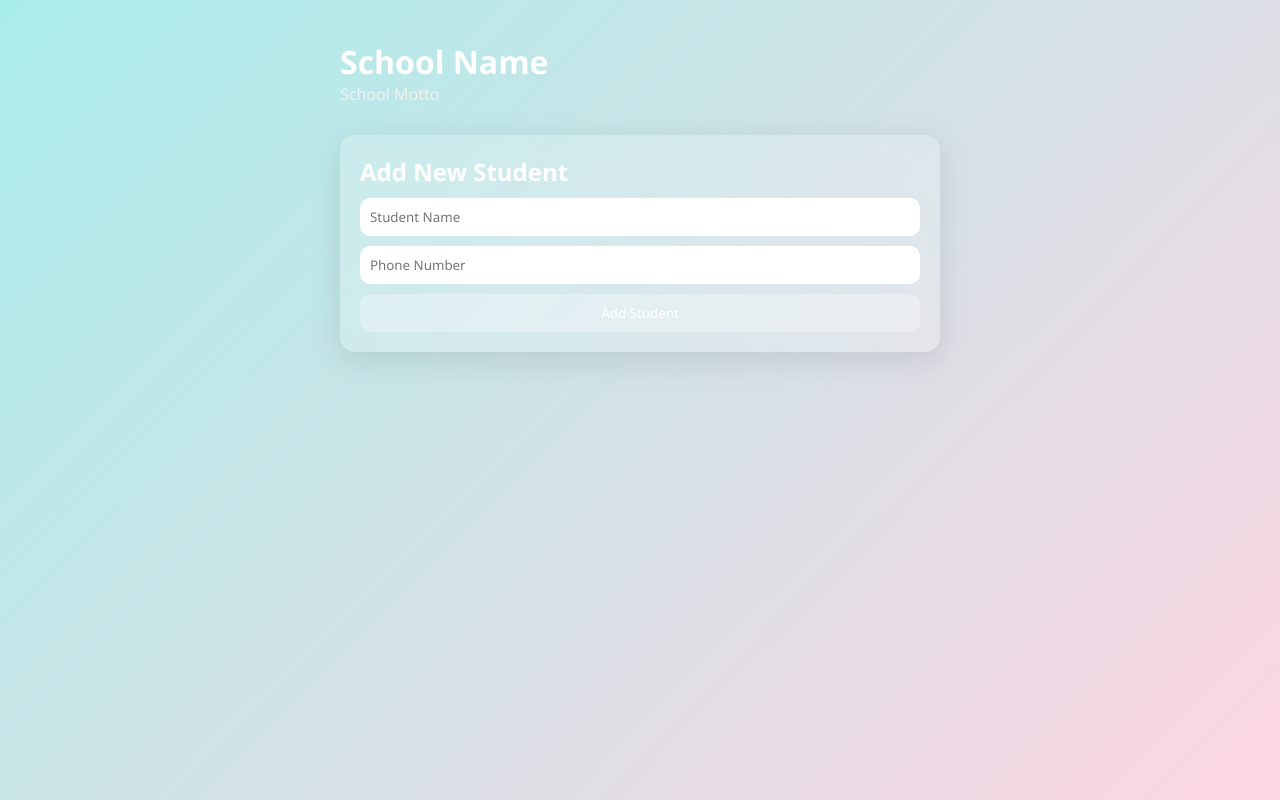
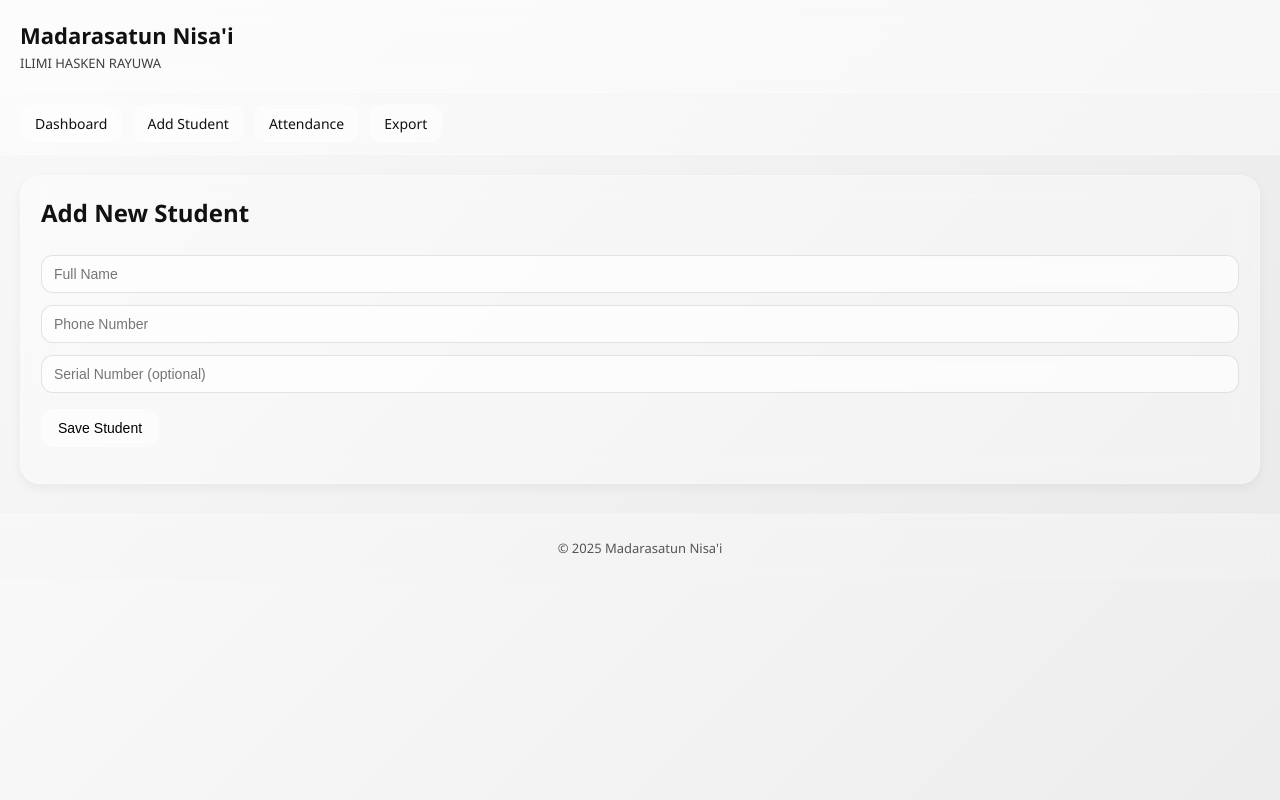
Before and after one commit to talk2klyro/Online-school, a website: page add-student.html in a window 1280 px wide. Drawn offline with Linux system fonts and the light colour scheme.

Commit message:
Update add-student.html

```diff
--- a/add-student.html
+++ b/add-student.html
@@ -1,42 +1,187 @@
 <!DOCTYPE html>
 <html lang="en">
 <head>
-<meta charset="UTF-8"><meta name="viewport" content="width=device-width, initial-scale=1.0">
+  <meta charset="UTF-8">
+  <meta name="viewport" content="width=device-width, initial-scale=1.0">
   <title>Add Student</title>
+
   <style>
-*{margin:0;padding:0;box-sizing:border-box;font-family:'Segoe UI',sans-serif;}
-body{background:linear-gradient(135deg,#a8edea,#fed6e3);min-height:100vh;padding:40px;display:flex;justify-content:center;align-items:flex-start;}
-.dashboard{width:100%;max-width:600px;}
-header{display:flex;justify-content:space-between;align-items:center;margin-bottom:30px;}
-.brand-left h1{font-size:2em;color:#fff;}
-.brand-left .motto{font-size:1em;color:#f0f0f0;}
-.brand-right p{color:#fff;font-size:0.9em;}
-.card{backdrop-filter:blur(15px);background: rgba(255,255,255,0.2);border-radius:15px;padding:20px;margin-bottom:20px;box-shadow:0 8px 32px rgba(0,0,0,0.1);transition:transform 0.3s ease,box-shadow 0.3s ease;color:#fff;}
-.card:hover{transform:translateY(-10px);box-shadow:0 15px 40px rgba(0,0,0,0.2);}
-input,button{width:100%;padding:10px;margin-top:10px;border-radius:10px;border:none;}
-button{background: rgba(255,255,255,0.3);color:#fff;cursor:pointer;transition:0.3s;}
-button:hover{background: rgba(255,255,255,0.5);}
-#confetti{position:fixed;top:0;left:0;width:100%;height:100%;pointer-events:none;}
+    /* === Minimal Glass / Frosted Minimal Style === */
+    * {
+      box-sizing: border-box;
+    }
+
+    body {
+      margin: 0;
+      font-family: 'Segoe UI', Roboto, system-ui, sans-serif;
+      background: linear-gradient(135deg, #f9f9f9, #eaeaea);
+      color: #111;
+    }
+
+    /* Brand Header */
+    .brand {
+      display: flex;
+      justify-content: space-between;
+      align-items: center;
+      padding: 20px;
+      background: rgba(255, 255, 255, 0.5);
+      backdrop-filter: blur(12px);
+      border-bottom: 1px solid rgba(255, 255, 255, 0.4);
+    }
+
+    .brand h1 {
+      margin: 0;
+      font-size: 22px;
+      font-weight: 600;
+    }
+
+    .brand .motto {
+      margin: 4px 0 0;
+      font-size: 13px;
+      opacity: 0.8;
+    }
+
+    /* Navigation */
+    .nav {
+      display: flex;
+      gap: 10px;
+      padding: 12px 20px;
+      background: rgba(255, 255, 255, 0.4);
+      backdrop-filter: blur(10px);
+      border-bottom: 1px solid rgba(255, 255, 255, 0.3);
+    }
+
+    .nav a {
+      text-decoration: none;
+      padding: 8px 14px;
+      border-radius: 12px;
+      font-size: 14px;
+      background: rgba(255, 255, 255, 0.25);
+      border: 1px solid rgba(255, 255, 255, 0.3);
+      backdrop-filter: blur(8px);
+      color: #111;
+      transition: all 0.2s ease;
+    }
+
+    .nav a:hover {
+      background: rgba(255, 255, 255, 0.5);
+    }
+
+    /* Card */
+    .card {
+      background: rgba(255, 255, 255, 0.35);
+      border: 1px solid rgba(255, 255, 255, 0.3);
+      backdrop-filter: blur(12px);
+      border-radius: 20px;
+      padding: 20px;
+      margin: 20px;
+      box-shadow: 0 4px 12px rgba(0, 0, 0, 0.05);
+    }
+
+    .card h2 {
+      margin-top: 0;
+    }
+
+    /* Input */
+    .input {
+      width: 100%;
+      padding: 10px 12px;
+      border-radius: 12px;
+      border: 1px solid rgba(200, 200, 200, 0.5);
+      background: rgba(255, 255, 255, 0.5);
+      backdrop-filter: blur(6px);
+      margin: 6px 0;
+      font-size: 14px;
+    }
+
+    /* Button */
+    .btn {
+      padding: 10px 16px;
+      border-radius: 12px;
+      border: 1px solid rgba(255, 255, 255, 0.3);
+      background: rgba(255, 255, 255, 0.35);
+      backdrop-filter: blur(8px);
+      cursor: pointer;
+      transition: all 0.2s ease;
+      font-size: 14px;
+      margin-top: 10px;
+    }
+
+    .btn:hover {
+      background: rgba(255, 255, 255, 0.55);
+      box-shadow: 0 2px 8px rgba(0, 0, 0, 0.05);
+    }
+
+    /* Footer */
+    footer {
+      padding: 24px;
+      text-align: center;
+      font-size: 13px;
+      color: #555;
+      background: rgba(255, 255, 255, 0.3);
+      backdrop-filter: blur(6px);
+      margin-top: 30px;
+      border-top: 1px solid rgba(255, 255, 255, 0.3);
+    }
   </style>
 </head>
+
 <body>
-<div class="dashboard">
-<header><div class="brand-left"><h1>School Name</h1><p class="motto">School Motto</p></div><div class="brand-right"></div></header>
+  <!-- Header -->
+  <div class="brand">
+    <div>
+      <h1>Madarasatun Nisa'i</h1>
+      <p class="motto">ILIMI HASKEN RAYUWA</p>
+    </div>
+  </div>
+
+  <!-- Navigation -->
+  <div class="nav">
+    <a href="index.html">Dashboard</a>
+    <a href="add-student.html">Add Student</a>
+    <a href="attendance.html">Attendance</a>
+    <a href="export.html">Export</a>
+  </div>
+
+  <!-- Add Student Card -->
   <div class="card">
     <h2>Add New Student</h2>
-<input type="text" id="student-name" placeholder="Student Name">
-<input type="text" id="student-phone" placeholder="Phone Number">
-<button id="submit-student">Add Student</button>
+    <input class="input" id="name" placeholder="Full Name" />
+    <input class="input" id="phone" placeholder="Phone Number" />
+    <input class="input" id="sn" placeholder="Serial Number (optional)" />
+    <button class="btn" onclick="addStudent()">Save Student</button>
+    <p id="msg"></p>
   </div>
-</div>
-<canvas id="confetti"></canvas>
-<script type="module">
-import { CLIENT } from './config.js';
-document.querySelector('.brand-left h1').textContent=CLIENT.name;
-document.querySelector('.brand-left .motto').textContent=CLIENT.motto;
-document.querySelector('.brand-right').innerHTML=`<p>Email: <a href="mailto:${CLIENT.email}">${CLIENT.email}</a></p><p>GSM: ${CLIENT.phones.join(', ')}</p>`;
-function triggerConfetti(){const c=document.getElementById('confetti'),ctx=c.getContext('2d');c.width=window.innerWidth;c.height=window.innerHeight;const conf=[];for(let i=0;i<100;i++){conf.push({x:Math.random()*c.width,y:Math.random()*c.height-50,r:Math.random()*6+2,dx:(Math.random()-0.5)*4,dy:Math.random()*3+2,color:`hsl(${Math.random()*360},70%,60%)`})}function draw(){ctx.clearRect(0,0,c.width,c.height);conf.forEach(cf=>{ctx.beginPath();ctx.arc(cf.x,cf.y,cf.r,0,Math.PI*2);ctx.fillStyle=cf.color;ctx.fill();cf.x+=cf.dx;cf.y+=cf.dy;if(cf.y>c.height){cf.y=0;cf.x=Math.random()*c.width;}});requestAnimationFrame(draw);}draw();setTimeout(()=>{ctx.clearRect(0,0,c.width,c.height);},2000);}
-document.getElementById('submit-student').addEventListener('click',()=>{alert('Student Added!');triggerConfetti();});
+
+  <!-- Footer -->
+  <footer>
+    &copy; 2025 Madarasatun Nisa'i
+  </footer>
+
+  <!-- Script -->
+  <script>
+    async function addStudent() {
+      const name = document.getElementById('name').value;
+      const phone = document.getElementById('phone').value;
+      const sn = document.getElementById('sn').value;
+
+      try {
+        const res = await fetch('/api/students', {
+          method: 'POST',
+          headers: { 'Content-Type': 'application/json' },
+          body: JSON.stringify({ name, phone, sn })
+        });
+
+        if (res.ok) {
+          document.getElementById('msg').textContent = "✅ Student added successfully!";
+        } else {
+          document.getElementById('msg').textContent = "❌ Error adding student.";
+        }
+      } catch (err) {
+        document.getElementById('msg').textContent = "⚠️ Network error.";
+        console.error(err);
+      }
+    }
   </script>
 </body>
 </html>
```
Lines whose indentation alone changed are shown as unchanged.
